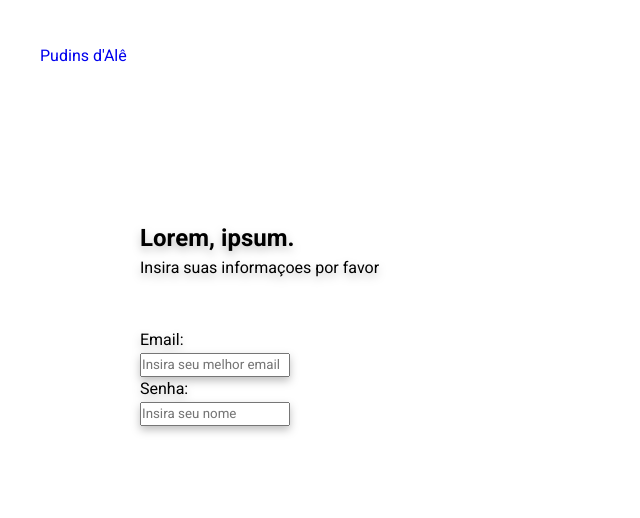
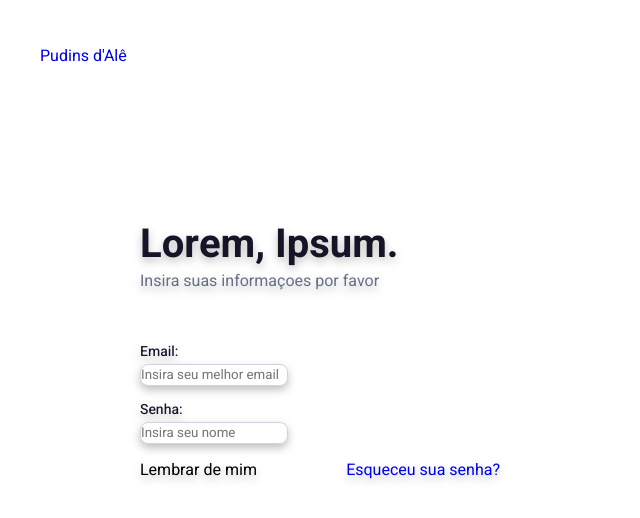
Before and after one commit to nathanSeixeiro/pudinsdAle, a plain HTML site: page assets/html/login.html in a window 1280 px wide. Shown: the whole page, without its empty margins (0-640 px from the left). Drawn offline with Linux system fonts and the light colour scheme.

Commit message:
estilizando area do form

```diff
--- a/assets/html/login.html
+++ b/assets/html/login.html
@@ -16,13 +16,17 @@
 
     <section class="login">
         <form action="" method="post">
-            <h2>Lorem, ipsum.</h2>
-            <p>Insira suas informaçoes por favor</p>
+            <h2 class="title">Lorem, ipsum.</h2>
+            <p class="subtitle">Insira suas informaçoes por favor</p>
             <br></br>
-            <p>Email:</p>
+            <p class="email-password">Email:</p>
             <input type="email" name="email" placeholder="Insira seu melhor email">
-            <p>Senha:</p>
+            <p class="email-password">Senha:</p>
             <input type="password" name="name" placeholder="Insira seu nome">
+            <div class="remember">
+                <p>Lembrar de mim</p>
+                <a href="#">Esqueceu sua senha?</a>
+            </div>
 
         </form>
     </section>
--- a/assets/style/login/login.css
+++ b/assets/style/login/login.css
@@ -4,7 +4,7 @@
     --primary-color: #5429ff;
     --text-color: #171427;
     --accent-1: #cbcce8;
-    --accent-2: #667085;
+    --text-2: #667085;
     --bg-color: #fff;
 }
 
@@ -42,3 +42,34 @@
 
     filter: drop-shadow(0px 4px 4px rgba(0, 0, 0, 0.25));
 }
+
+.title{
+    font-weight: 700;
+    font-size: 2.5em;
+    line-height: 48px;
+    text-transform: capitalize;
+    color: var(--text-color);
+}
+
+.subtitle{
+    font-weight: 400;
+    line-height: 24px;
+    color: var(--text-2);
+}
+
+.email-password{
+    font-weight: 500;
+    font-size: 0.875em;
+    color: var(--text-color);
+}
+
+input{
+    margin-bottom: 1em;
+    border-radius: 8px;
+    border: 1px solid #d0d5dd;
+}
+
+.remember{
+    display: flex;
+    justify-content: space-between;
+}
```
